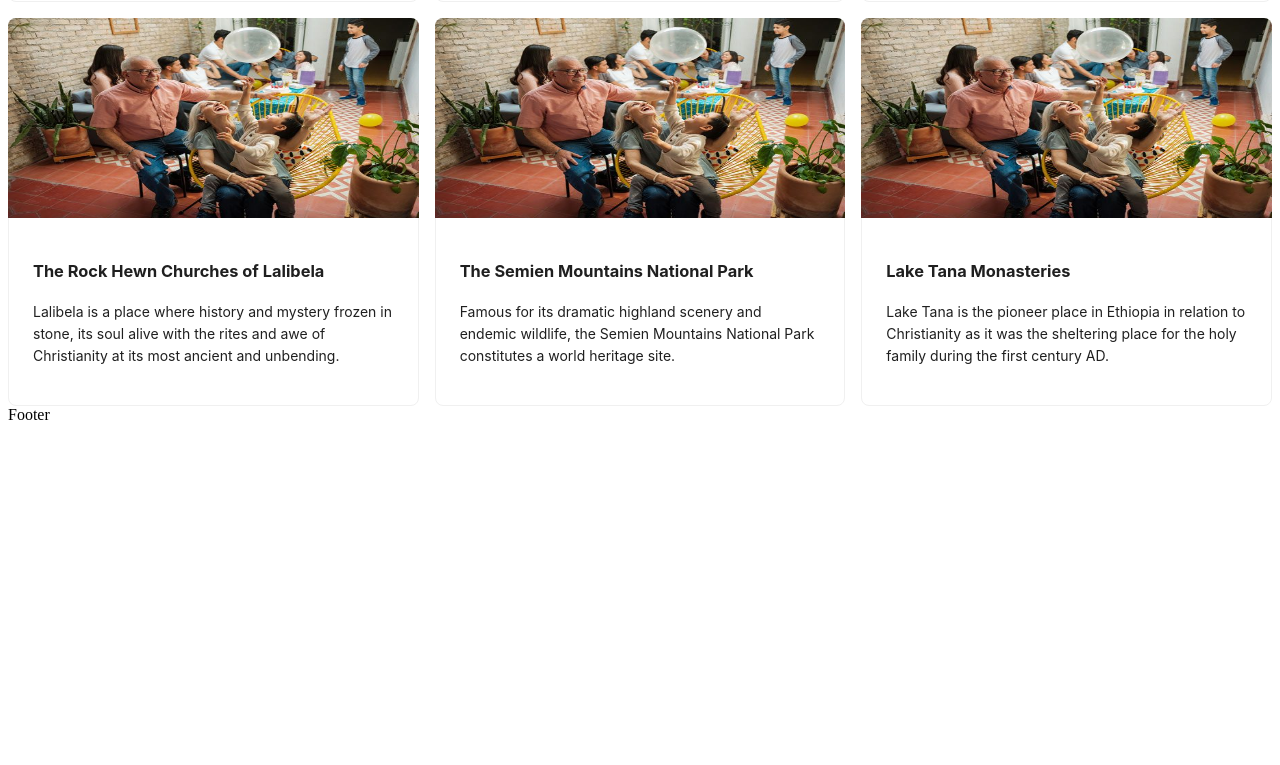
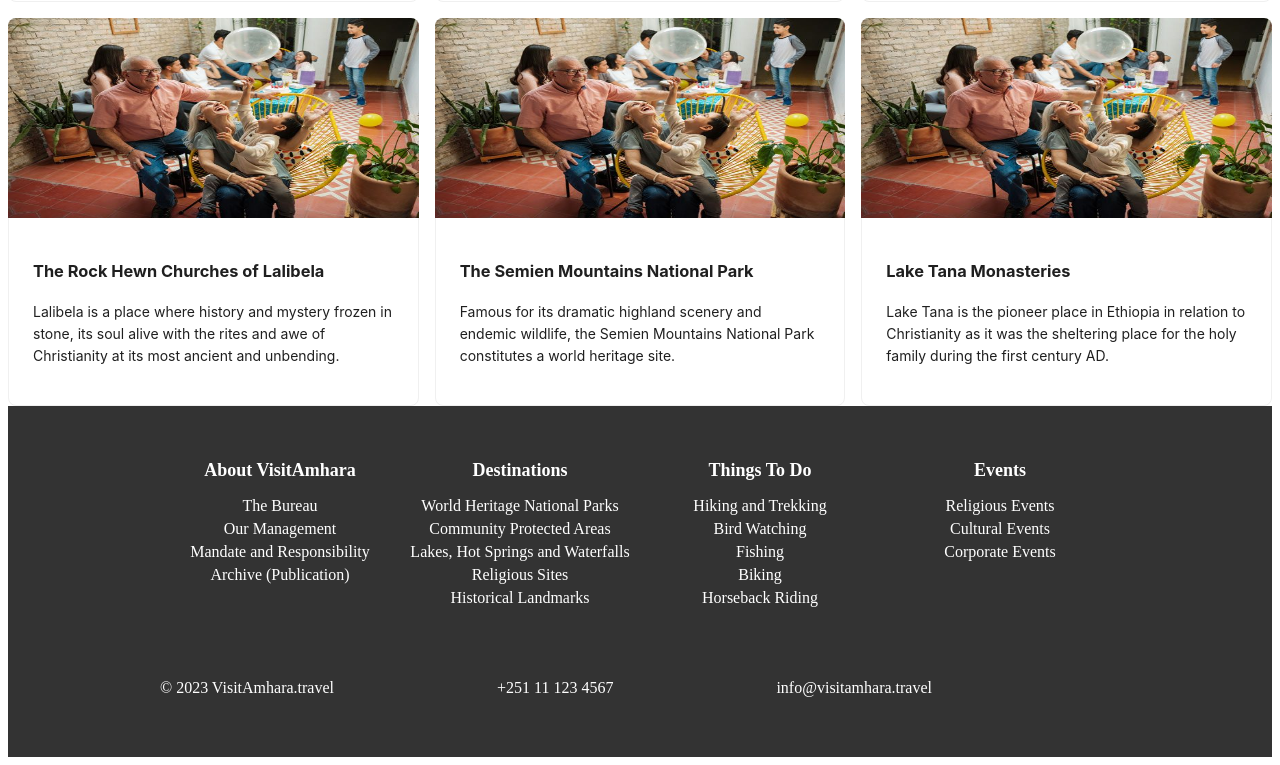
Before and after one commit to MEKIB/AI-Tour-Guide, a React (Vite) app in the folder Frontend/: page / in a window 1280 px wide. Shown: the part 1041-1806 px from the top of the page. Before the commit the page ends 1473 px from the top, so only its background shows below. Built offline with nearby package versions, Linux system fonts and the light colour scheme.

Commit message:
setup the footer page

```diff
--- a/Frontend/src/components/Footer/Footer.jsx
+++ b/Frontend/src/components/Footer/Footer.jsx
@@ -1,9 +1,89 @@
-import React from 'react'
+import React from 'react';
+import './footer.css'
+const Footer = () => {
+  return (
+    <footer className="footer">
+      <div className="container">
+        <div className="row">
+          <div className="col-md-3">
+            <h4 className="footer-title">About VisitAmhara</h4>
+            <ul>
+              <li><a href="#">The Bureau</a></li>
+              <li><a href="#">Our Management</a></li>
+              <li><a href="#">Mandate and Responsibility</a></li>
+              <li><a href="#">Archive (Publication)</a></li>
+            </ul>
+          </div>
+          <div className="col-md-3">
+            <h4 className="footer-title">Destinations</h4>
+            <ul>
+              <li><a href="#">World Heritage National Parks</a></li>
+              <li><a href="#">Community Protected Areas</a></li>
+              <li><a href="#">Lakes, Hot Springs and Waterfalls</a></li>
+              <li><a href="#">Religious Sites</a></li>
+              <li><a href="#">Historical Landmarks</a></li>
+            </ul>
+          </div>
+          <div className="col-md-3">
+            <h4 className="footer-title">Things To Do</h4>
+            <ul>
+              <li><a href="#">Hiking and Trekking</a></li>
+              <li><a href="#">Bird Watching</a></li>
+              <li><a href="#">Fishing</a></li>
+              <li><a href="#">Biking</a></li>
+              <li><a href="#">Horseback Riding</a></li>
+            </ul>
+          </div>
+          <div className="col-md-3">
+            <h4 className="footer-title">Events</h4>
+            <ul>
+              <li><a href="#">Religious Events</a></li>
+              <li><a href="#">Cultural Events</a></li>
+              <li><a href="#">Corporate Events</a></li>
+            </ul>
+          </div>
+        </div>
+        <div className="row">
+          <div className="col-md-12">
+            <p className="copyright">© 2023 VisitAmhara.travel</p>
+          </div>
+          <div className="col-md-6">
+            <p className="contact-info">
+              <a href="tel: +251111234567">
+                <i className="fas fa-phone"></i> +251 11 123 4567
+              </a>
+            </p>
+          </div>
+          <div className="col-md-6">
+            <p className="contact-info">
+              <a href="mailto:info@visitamhara.travel">
+                <i className="fas fa-envelope"></i> info@visitamhara.travel
+              </a>
+            </p>
+          </div>
+          <div className="col-md-12">
+            <ul className="social-media">
+              <li>
+                <a href="#">
+                  <i className="fab fa-facebook-f"></i>
+                </a>
+              </li>
+              <li>
+                <a href="#">
+                  <i className="fab fa-twitter"></i>
+                </a>
+              </li>
+              <li>
+                <a href="#">
+                  <i className="fab fa-instagram"></i>
+                </a>
+              </li>
+            </ul>
+          </div>
+        </div>
+      </div>
+    </footer>
+  );
+};
 
-function Footer() {
-  return (
-    <div>Footer</div>
-  )
-}
-
-export default Footer
+export default Footer;
--- /dev/null
+++ b/Frontend/src/components/Footer/footer.css
@@ -0,0 +1,83 @@
+.footer {
+    background-color: #333; /* Darker background for better contrast */
+    color: #fff;
+    padding: 30px 0;
+    text-align: center; /* Center content horizontally */
+  }
+
+  .container {
+    max-width: 960px; /* Limit container width for better readability */
+    margin: 0 auto;
+  }
+
+  .row {
+    display: flex;
+    flex-wrap: wrap;
+    justify-content: space-between; /* Space columns evenly */
+    margin-bottom: 20px;
+  }
+
+  .col-md-3 {
+    flex: 0 0 25%;
+    margin-bottom: 20px;
+  }
+
+  .footer-title {
+    font-size: 18px;
+    font-weight: bold;
+    margin-bottom: 10px;
+    color: #fff;
+  }
+
+  .footer ul {
+    list-style: none;
+    padding: 0;
+  }
+
+  .footer ul li {
+    margin-bottom: 5px;
+  }
+
+  .footer ul li a {
+    color: #fff;
+    text-decoration: none;
+    transition: color 0.3s ease; /* Add smooth transition for hover effect */
+  }
+
+  .footer ul li a:hover {
+    color: #007bff; /* Change hover color to a contrasting blue */
+  }
+
+  .copyright {
+    margin-bottom: 10px;
+  }
+
+  .contact-info {
+    margin-bottom: 10px;
+  }
+
+  .contact-info a {
+    color: #fff;
+    text-decoration: none;
+  }
+
+  .contact-info i {
+    margin-right: 5px;
+    color: #fff; /* Match icon color with text */
+  }
+
+  .social-media {
+    list-style: none;
+    padding: 0;
+    display: flex;
+    justify-content: center; /* Center social media icons */
+  }
+
+  .social-media li {
+    margin-right: 10px;
+  }
+
+  .social-media li a {
+    color: #fff;
+    text-decoration: none;
+  }
```
